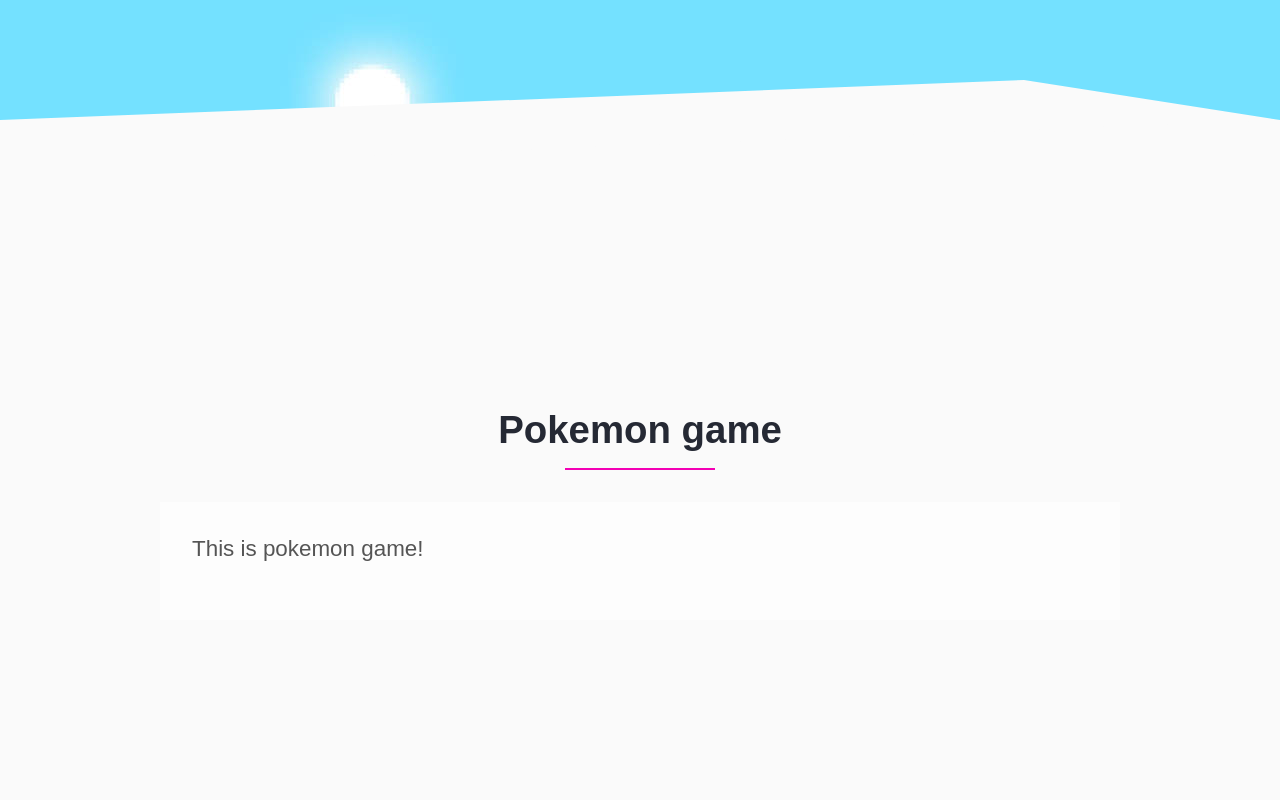
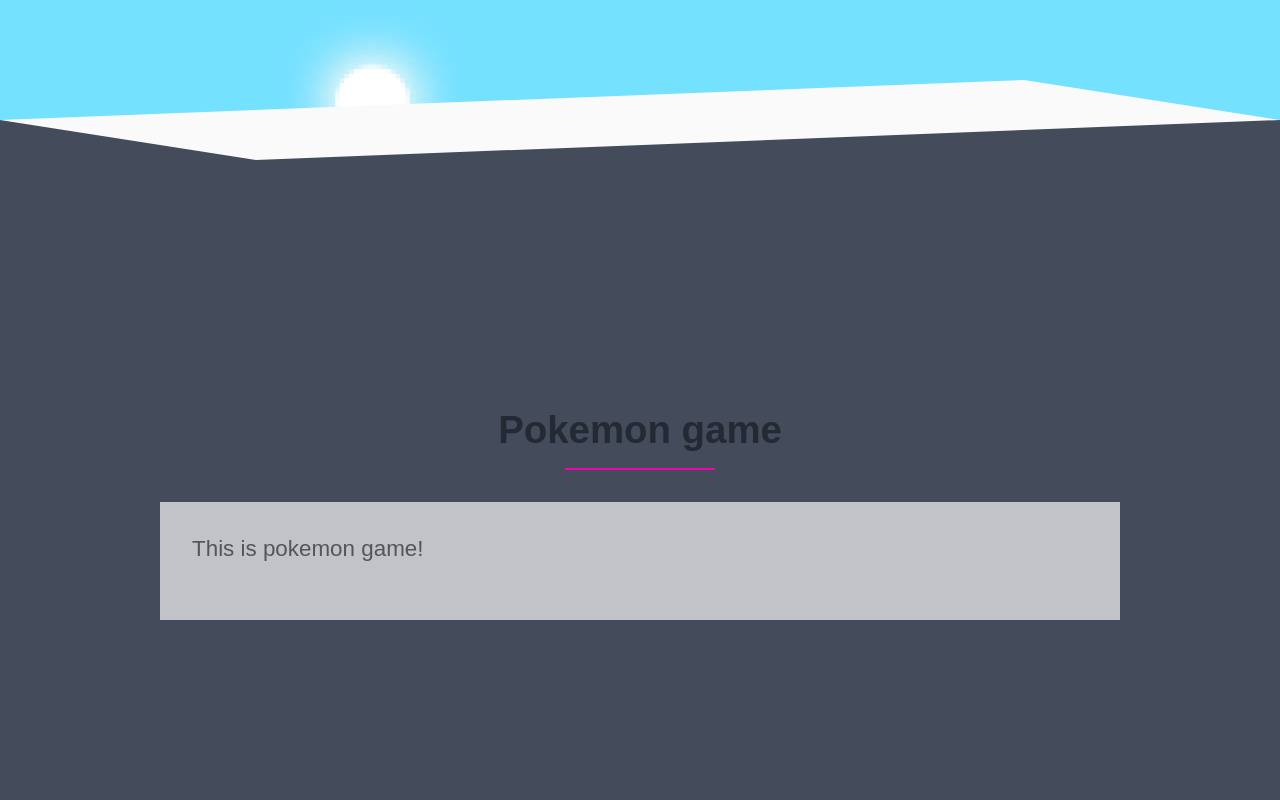
Before and after one commit to KarinaLogvina/pokemon-game, a React (Create React App) app in the folder pokemon-game/: page / in a window 1280 px wide. Shown: the part 1480-2280 px from the top of the page. Built offline with nearby package versions, Linux system fonts and the light colour scheme.

Commit message:
fix: bgColor for second Layout;

```diff
--- a/pokemon-game/src/App.js
+++ b/pokemon-game/src/App.js
@@ -7,13 +7,12 @@
 
 function App() {
 
-  const color = 'red';
-
+  const color = '#444C5C';
   return (
       <>
           <Header title={'Pokemon game'} desc={'This is pokemon game!'} />
           <Layout title={'Pokemon game'} desc={'This is pokemon game!'} urlBg={bg}/>
-          <Layout title={'Pokemon game'} desc={'This is pokemon game!'} urlBg={null} colorBg={color}/>
+          <Layout title={'Pokemon game'} desc={'This is pokemon game!'} colorBg={color}/>
           <Layout title={'Pokemon game'} desc={'This is pokemon game!'} urlBg={bg}/>
           <Footer />
       </>
--- a/pokemon-game/src/components/Layout/Layout.jsx
+++ b/pokemon-game/src/components/Layout/Layout.jsx
@@ -1,7 +1,7 @@
 import s from './layout.module.css';
 
 const Layout = ({title, desc, urlBg, colorBg}) => {
-    const background = urlBg ? {backgroundImage: `url(${urlBg})`} : {background: {colorBg}}
+    const background = urlBg ? {backgroundImage: `url(${urlBg})`} : {backgroundColor: `${colorBg}`}
 
     return (
         <section className={s.root} style={background}>
```
